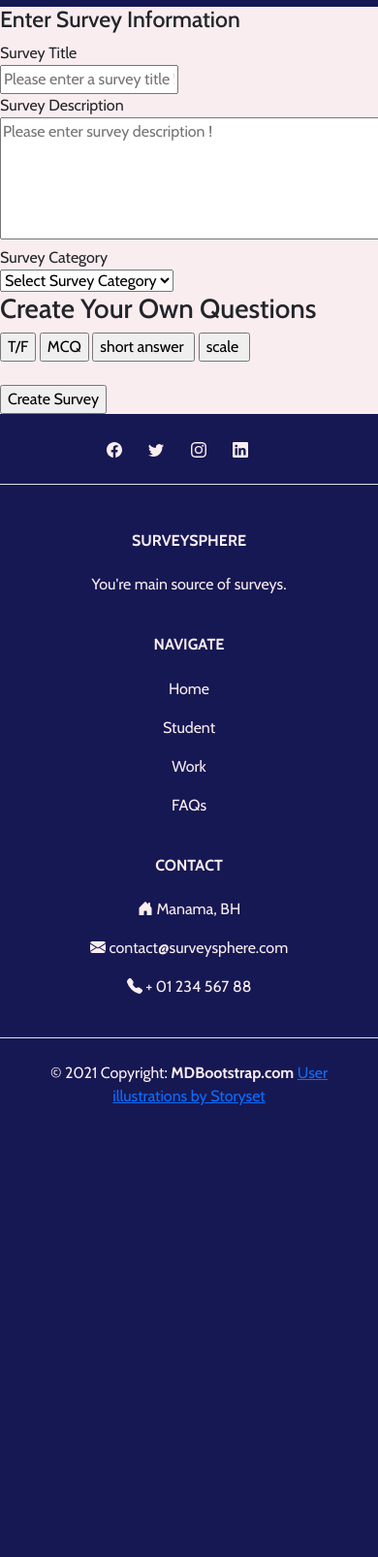
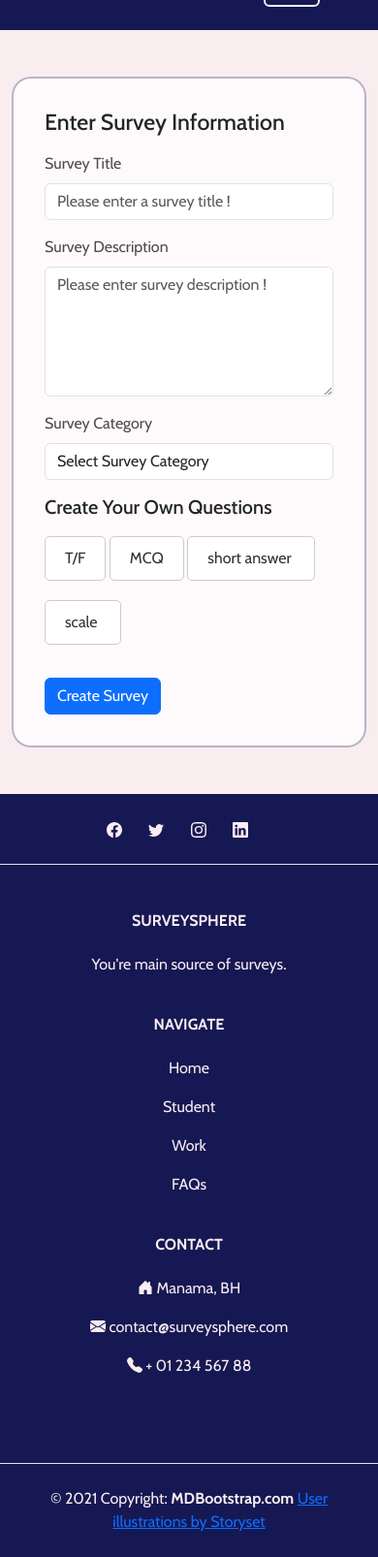
Before and after one commit to jyaserysf/333-Project, a PHP site: page /createSurvey.php in a window 390 px wide; the page is wider, and only the part inside the window is pictured. Shown: the part 83-1689 px from the top of that part at 97% size. Before the commit the page ends 1223 px from the top of that part, so only its background shows below. Run offline with PHP 8.4, Linux system fonts and the light colour scheme.

Commit message:
added some style and responsiveness

```diff
--- a/createSurvey.php
+++ b/createSurvey.php
@@ -1,90 +1,134 @@
 <!DOCTYPE html>
 <html lang="en">
-<head>
+
+<>
     <meta charset="UTF-8">
     <meta http-equiv="X-UA-Compatible" content="IE=edge">
     <meta name="viewport" content="width=device-width, initial-scale=1.0">
     <title>Create Survey</title>
-  <link href="https://cdn.jsdelivr.net/npm/bootstrap@5.3.0-alpha3/dist/css/bootstrap.min.css" rel="stylesheet" integrity="sha384-KK94CHFLLe+nY2dmCWGMq91rCGa5gtU4mk92HdvYe+M/SXH301p5ILy+dN9+nJOZ" crossorigin="anonymous">
+    <link href="https://cdn.jsdelivr.net/npm/bootstrap@5.3.0-alpha3/dist/css/bootstrap.min.css" rel="stylesheet"
+        integrity="sha384-KK94CHFLLe+nY2dmCWGMq91rCGa5gtU4mk92HdvYe+M/SXH301p5ILy+dN9+nJOZ" crossorigin="anonymous">
     <link rel="stylesheet" href="css/generalstyle.css">
+
+    <style>
+        .container {
+            justify-content: center;
+            margin-top: 3rem;
+            margin-bottom: 3rem;
+        }
+        .inner-container {
+            background-color: rgba(255, 255, 255, 0.7);
+            padding: 2rem;
+            border: solid 2px rgba(22, 24, 83, 0.3);
+            border-radius: 20px;
+            margin: 0 auto;
+        }
+
+        .form-group {
+            margin-bottom: 1rem;
+        }
+
+        label {
+            margin-bottom: 0.5rem;
+            font-size: 1rem;
+            color: rgba(0, 0, 0, 0.7)
+        }
+
+        input {
+            color: rgba(0, 0, 0, 0.7)
+        }
+
+        .button {
+        display: inline-block;
+        padding: 10px 20px;
+        margin: 10px 0;
+        border: 1px solid #ccc;
+        border-radius: 5px;
+        background-color: #ffffff;
+        color: #333333;
+        font-size: 16px;
+        cursor: pointer;
+        }
+
+        .button:hover {
+        background-color: #e6e6e6;
+        color: #000000;
+        }
+
+        .button:active {
+        background-color: #cccccc;
+        }
+    </style>
 </head>
 <body>
-    <div id="header"> <?php include 'header.php' ?> </div>
-        <div class="cointainer" id="main">
-            <div>
-                <form id="form1" method='post'>
-                    <div>
-                        <td><h3>Enter Survey Information</h3></td>
+    <div id="header">
+        <?php include 'header.php' ?>
+    </div>
+    <div class="container" id="main">
+        <div class="inner-container col-lg-8">
+            <form class="form-horizontal" id="form1" method='post'>
+                <div class="form-group">
+                    <td>
+                        <h3>Enter Survey Information</h3>
+                    </td>
                 </div>
 
+                <div class="form-group">
                     <div>
+                        <label for="surveyTitle" class="col-sm-2 control-label">Survey Title</label>
+                    </div>
+                    <div class="col-sm-10">
+                        <input type="text" name="surveyTitle" maxlength="100"
+                            placeholder="Please enter a survey title !" required class="form-control">
+                    </div>
+                </div>
+
+                <div class="form-group">
                     <div>
-                            <label for="surveyTitle">Survey Title</label>
+                        <label for="surveyDesc" class="col-sm-2 control-label">Survey Description</label>
                     </div>
-                        <div>
-                            <input
-                                type="text"
-                                name="surveyTitle"
-                                maxlength="100"
-                                placeholder="Please enter a survey title !"
-                                required
-                            >
+                    <div class="col-sm-10">
+                        <textarea name="surveyDesc" rows="5" cols="auto" maxlength="300" form="form1"
+                            placeholder="Please enter survey description !" required class="form-control"></textarea>
                     </div>
                 </div>
 
                 <div>
+                    <div class="form-group">
                         <div>
-                            <label for="surveyDesc">Survey Description</label>
+                            <label for="surveyCat" class="col-sm-2 control-label">Survey Category</label>
                         </div>
-                        <div>
-                            <textarea
-                                name="surveyDesc"
-                                rows="5"
-                                cols="50"
-                                maxlength="300"
-                                form="form1"
-                                placeholder="Please enter survey description !"
-                                required
-                            ></textarea>
-
-                        </div>
-                    </div>
-
-                    <div>
-                        <div>
-                            <label for="surveyCat">Survey Category</label>
-                        </div>
-                        <div>
-                            <select name='surveyCat'>
+                        <div class="col-sm-10">
+                            <select name='surveyCat' class="form-control">
                                 <option disabled selected>Select Survey Category</option>
                                 <option value='work'>Work</option>
                                 <option value='student'>Student</option>
                             </select>
                         </div>
+                    </div>
 
                     <!--Create questions start-->
 
-    <h1>Create Your Own Questions </h1>
+                    <h5>Create Your Own Questions </h5>
 
-        <input type="button" value="T/F" id="yes/no" onclick="addYesNO()">
-        <input type="button" value="MCQ" id="MCQ" onclick="addMCQ()">
-        <input type="button" value="short answer " id="shortA" onclick="addshortA()">
-        <input type="button" value="scale " id="Scale " onclick="addscale()">
+                    <input class="button" type="button" value="T/F" id="yes/no" onclick="addYesNO()">
+                    <input class="button" type="button" value="MCQ" id="MCQ" onclick="addMCQ()">
+                    <input class="button" type="button" value="short answer " id="shortA" onclick="addshortA()">
+                    <input class="button" type="button" value="scale " id="Scale " onclick="addscale()">
                     <div id="questions">
 
                         <br>
                     </div>
 
 
-    <script >
+                    <script>
 
                         questions = document.getElementById("questions");
 
-      function addYesNO()
-      {
+                        function addYesNO() {
                             yes_no = `<div class="question" id="question">
                             <ul type="disc">
-      <li > <input type="text" name="TFQ[]" id="question" placeholder="True/False Question">  </li> <br>
+                            <li > <input type="text" name="TFQ[]" id="question" placeholder="True/False Question" class="form-control">  </li> <br>
                             <br>
                             </div>`;
                             questions.insertAdjacentHTML("beforeend", yes_no);
@@ -96,12 +140,12 @@
                             MCQ = `<div class="question">
                             <ul type="disc">
 
-      <li><input type="text" name="MCQ[]" id="question" placeholder="MCQ Question"></li>
+                            <li><input type="text" name="MCQ[]" id="question" placeholder="MCQ Question" class="form-control"></li>
                                 <br>
-      <input type="text" name="MCQ[]" id="MCQop1" placeholder="1st option "><br>
-      <input type="text" name="MCQ[]" id="MCQop2"  placeholder="2nd option "><br>
-      <input type="text" name="MCQ[]" id="MCQop3" placeholder="3rd option "><br>
-      <input type="text" name="MCQ[]" id="MCQop4"placeholder="4th option "><br>
+                            <input type="text" name="MCQ[]" id="MCQop1" placeholder="1st option " class="form-control"><br>
+                            <input type="text" name="MCQ[]" id="MCQop2"  placeholder="2nd option " class="form-control"><br>
+                            <input type="text" name="MCQ[]" id="MCQop3" placeholder="3rd option " class="form-control"><br>
+                            <input type="text" name="MCQ[]" id="MCQop4"placeholder="4th option " class="form-control"><br>
                             <br>
                             </div>`;
                             questions.insertAdjacentHTML("beforeend", MCQ);
@@ -111,7 +155,7 @@
                             ShortA = `<div class="question">
                             <ul type="disc">
                             <li>
-        <input type="text" name="Short[]" id="question" placeholder="Short Answer Question">
+                                <input type="text" name="Short[]" id="question" placeholder="Short Answer Question" class="form-control">
                                 </li>
                             <br>
                             </div>`;
@@ -122,7 +166,7 @@
                             scale = `<div class="question">
                             <ul type="disc">
                             <li>
-        <input type="text" name="Scale[]" id="question" placeholder="Scale Question"></li>
+                                <input type="text" name="Scale[]" id="question" placeholder="Scale Question" class="form-control"></li>
                                 <br>
                             </div>`;
                             questions.insertAdjacentHTML("beforeend", scale);
@@ -132,14 +176,13 @@
                     </script>
                 </div>
                 <div>
-                        <input
-                            type="submit"
-                            value="Create Survey"
-                        >
+                    <input type="submit" value="Create Survey" class="btn btn-primary">
                 </div>
             </form>
         </div>
     </div>
+    <!------------------------------------------------------------------------------------------>
+
     <?php # validation
     if (isset($_POST['surveyTitle'])) {
         include 'test_input.php';
@@ -154,57 +197,47 @@
         $surveyCatPattern = "/^(work|student)$/";
         $questionsPattern = "/^[a-z0-9\?\s]{3,100}$/i";
         $choicesPattern = "/^[a-z0-9 ]{1,50}$/i";
-        $validation=false;
+        $validation = false;
 
-        if(!preg_match($surveyTitlePattern, $surveyTitle))
-            echo "<span style='color:red;font-size:12px;'>Please, enter a valid title !</span>" ;
-        else if(!preg_match($surveyCatPattern, $surveyCat))
-            echo "<span style='color:red;font-size:12px;'>Please, choose a category !</span>" ;
-        else
-        {
+        if (!preg_match($surveyTitlePattern, $surveyTitle))
+            echo "<span style='color:red;font-size:12px;'>Please, enter a valid title !</span>";
+        else if (!preg_match($surveyCatPattern, $surveyCat))
+            echo "<span style='color:red;font-size:12px;'>Please, choose a category !</span>";
+        else {
             $mcqloopcount = count($MCQ);
-            if($mcqloopcount!=0)$mcqloopcount=$mcqloopcount/5;
-            for($i=0;$i<$mcqloopcount;$i++)
-            {
-                if(!preg_match($questionsPattern,$MCQ[$i]))
-                {
-                    echo "<span style='color:red;font-size:12px;'>Please, enter a valid🧨 question format !</span>" ;
+            if ($mcqloopcount != 0)
+                $mcqloopcount = $mcqloopcount / 5;
+            for ($i = 0; $i < $mcqloopcount; $i++) {
+                if (!preg_match($questionsPattern, $MCQ[$i])) {
+                    echo "<span style='color:red;font-size:12px;'>Please, enter a valid🧨 question format !</span>";
                     die();
                 }
-                for($j=$i+1;$j<$i+4;$j++)
-                {
-                    if(!preg_match($choicesPattern,$MCQ[$j]))
-                    {
-                    echo "<span style='color:red;font-size:12px;'>Please, enter a valid choices format !</span>" ;
+                for ($j = $i + 1; $j < $i + 4; $j++) {
+                    if (!preg_match($choicesPattern, $MCQ[$j])) {
+                        echo "<span style='color:red;font-size:12px;'>Please, enter a valid choices format !</span>";
                         die();
                     }
                 }
             }
 
             $TFQC = count($TFQ);
-            for($i=0;$i<$TFQC;$i++)
-            {
-                if(!preg_match($questionsPattern,$TFQ[$i]))
-                {
-                    echo "<span style='color:red;font-size:12px;'>Please, enter a valid question format !</span>" ;
+            for ($i = 0; $i < $TFQC; $i++) {
+                if (!preg_match($questionsPattern, $TFQ[$i])) {
+                    echo "<span style='color:red;font-size:12px;'>Please, enter a valid question format !</span>";
                     die();
                 }
             }
             $ShortC = count($Short);
-            for($i=0;$i<$ShortC;$i++)
-            {
-                if(!preg_match($questionsPattern,$Short[$i]))
-                {
-                    echo "<span style='color:red;font-size:12px;'>Please, enter a valid question format !</span>" ;
+            for ($i = 0; $i < $ShortC; $i++) {
+                if (!preg_match($questionsPattern, $Short[$i])) {
+                    echo "<span style='color:red;font-size:12px;'>Please, enter a valid question format !</span>";
                     die();
                 }
             }
             $ScaleC = count($Scale);
-            for($i=0;$i<$ScaleC;$i++)
-            {
-                if(!preg_match($questionsPattern,$Scale[$i]))
-                {
-                    echo "<span style='color:red;font-size:12px;'>Please, enter a valid question format !</span>" ;
+            for ($i = 0; $i < $ScaleC; $i++) {
+                if (!preg_match($questionsPattern, $Scale[$i])) {
+                    echo "<span style='color:red;font-size:12px;'>Please, enter a valid question format !</span>";
                     die();
                 }
             }
@@ -214,9 +247,9 @@
 
 
 
-        if($validation)
+        if ($validation)
             try {
-            $totalQuestions = $mcqloopcount+$ScaleC+$ShortC+$TFQC;
+                $totalQuestions = $mcqloopcount + $ScaleC + $ShortC + $TFQC;
                 require('database/connection.php');
                 $db->beginTransaction();
                 $stmt = $db->prepare("INSERT INTO surveys VALUES(NULL, DEFAULT, ?, NOW(), ?, ?, ?)");
@@ -225,30 +258,25 @@
                 $stmt1 = $db->prepare("INSERT INTO questions VALUES(NULL,?,?,$lastSurvey)");
                 $stmt2 = $db->prepare("INSERT INTO choices VALUES(?,?,?,?,?)");
 
-            for($i=0;$i<$mcqloopcount;$i++)
-            {
-                $stmt1->execute(array($MCQ[$i],'mcq'));
-                $stmt2->execute(array($db->lastInsertId(),$MCQ[$i+1],$MCQ[$i+2],$MCQ[$i+3],$MCQ[$i+4]));
+                for ($i = 0; $i < $mcqloopcount; $i++) {
+                    $stmt1->execute(array($MCQ[$i], 'mcq'));
+                    $stmt2->execute(array($db->lastInsertId(), $MCQ[$i + 1], $MCQ[$i + 2], $MCQ[$i + 3], $MCQ[$i + 4]));
                 }
-            for($i=0;$i<$TFQC;$i++)
-            {
-                $stmt1->execute(array($TFQ[$i],'yes_no'));
+                for ($i = 0; $i < $TFQC; $i++) {
+                    $stmt1->execute(array($TFQ[$i], 'yes_no'));
 
                 }
-            for($i=0;$i<$ShortC;$i++)
-            {
-                $stmt1->execute(array($Short[$i],'short_answer'));
+                for ($i = 0; $i < $ShortC; $i++) {
+                    $stmt1->execute(array($Short[$i], 'short_answer'));
 
                 }
-            for($i=0;$i<$ScaleC;$i++)
-            {
-                $stmt1->execute(array($Scale[$i],'scale'));
+                for ($i = 0; $i < $ScaleC; $i++) {
+                    $stmt1->execute(array($Scale[$i], 'scale'));
 
                 }
                 $db->commit();
 
-        }
-        catch (PDOException $e) {
+            } catch (PDOException $e) {
                 $db->rollBack();
                 die("Error: " . $e->getMessage());
             }
@@ -256,6 +284,9 @@
 
     ?>
 
-    <div> <?php include 'footer.html' ?> </div>
+    <div>
+        <?php include 'footer.html' ?>
+    </div>
 </body>
+
 </html>
```
Lines whose indentation alone changed are shown as unchanged.
